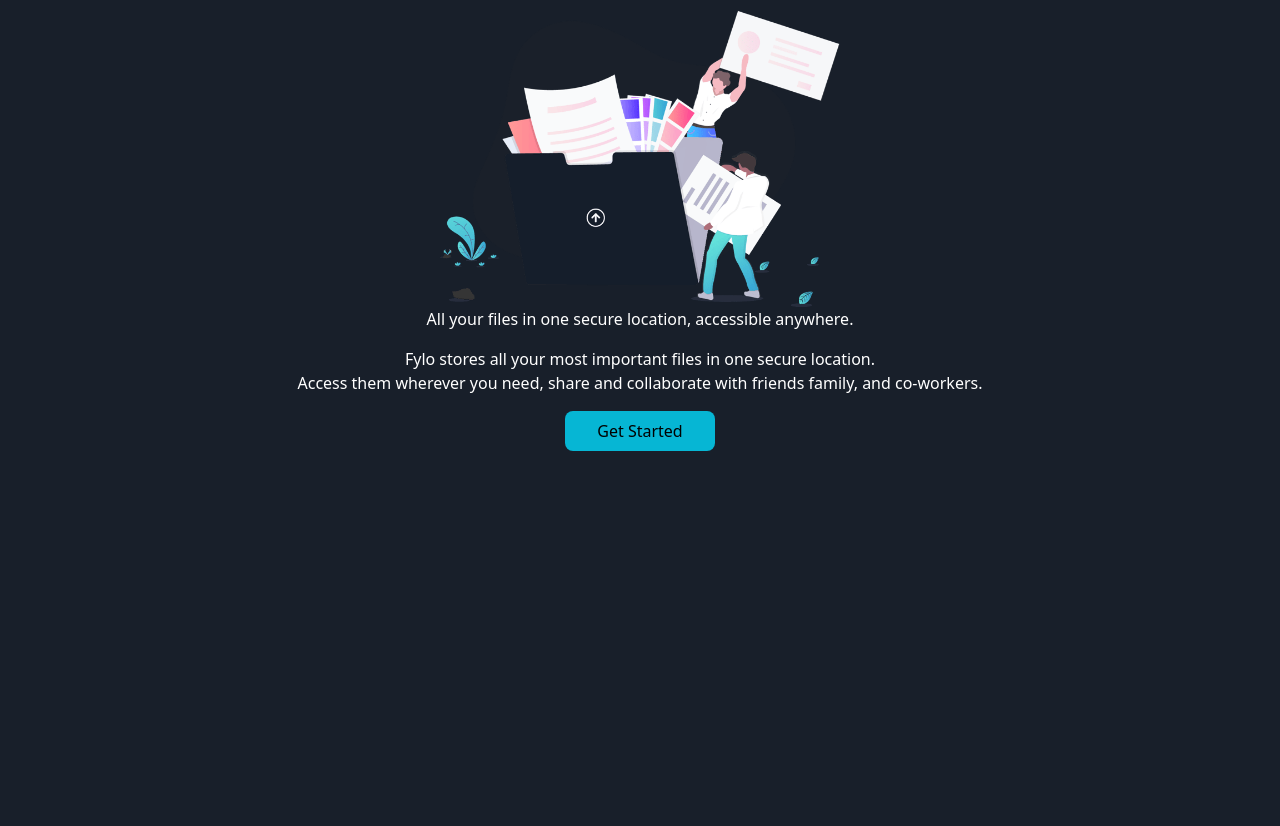
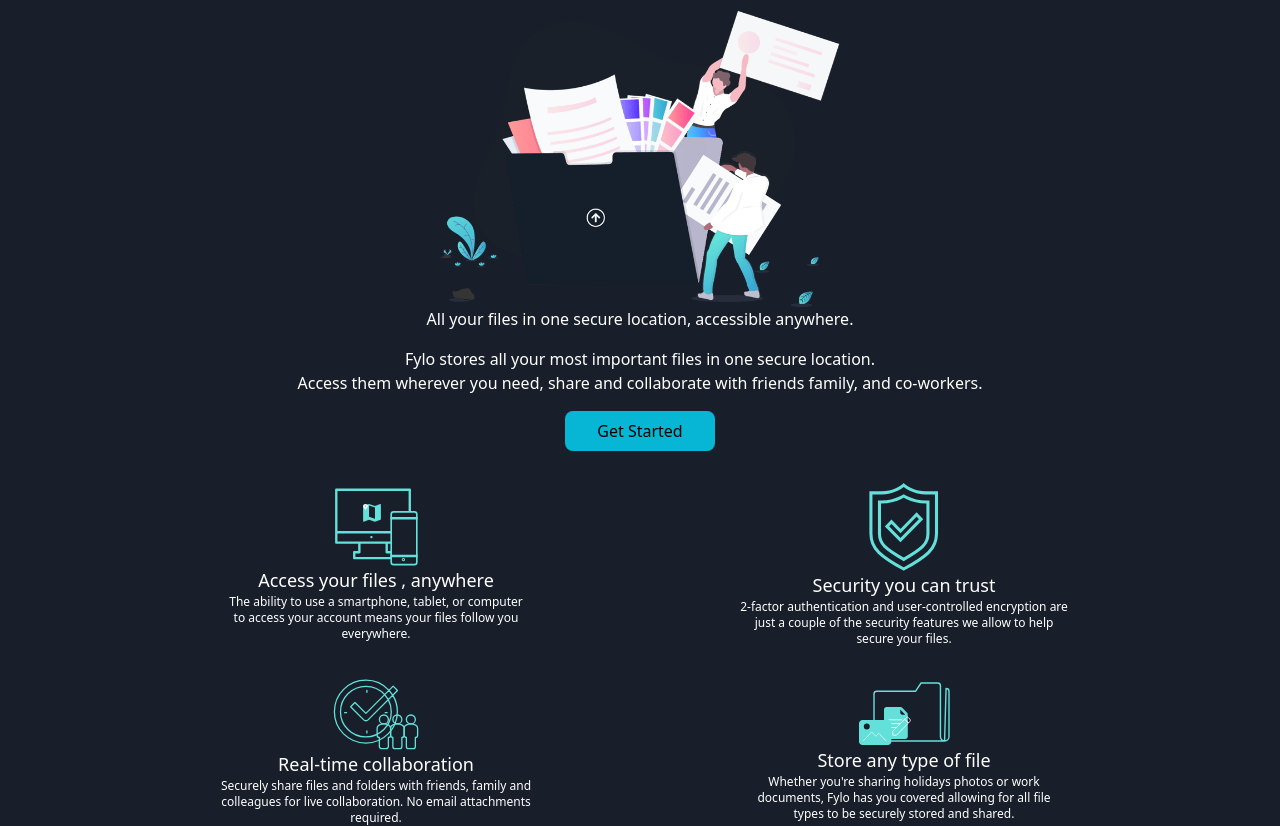
Before and after one commit to JohnsonSaka123/fylo-dark-theme-landing-page-master, a plain HTML site: page src/index.html in a window 1280 px wide. Shown: the part 106-932 px from the top of the page. Before the commit the page ends 800 px from the top, so only its background shows below. Drawn offline with Linux system fonts and the light colour scheme.

Commit message:
Feature section done and styled

```diff
--- a/src/index.html
+++ b/src/index.html
@@ -35,13 +35,46 @@
    </header>
 
    <!--Hero section-->
-   <div class="flex justify-center items-center flex-col">
+   <div class="flex justify-center items-center flex-col mb-8">
       <img src="../src/images/illustration-intro.png" alt="" height="400" width="400">
       <h2 class="text-white mb-4">All your files in one secure location, accessible anywhere.</h2>
       <p class="text-white self-center">Fylo stores all your most important files in one secure location.</p>
       <p class="text-white self-center mb-4"> Access them wherever you need, share and collaborate with friends family, and co-workers.</p>
       <button type="submit" class="bg-cyan-500 px-8 py-2 rounded-lg">Get Started</button>
     </div>
+
+
+    <!-- Features section -->
+    <div class="mx-32 grid grid-cols-2 gap-8">
+      <div class="flex justify-center items-center flex-col">
+        <img src="./images/icon-access-anywhere.svg" alt="access-your-file-icon" class="max-w-full w-auto">
+        <h2 class="text-white text-lg mb-2">Access your files , anywhere</h2>
+        <p class="text-white text-xs text-center">The ability to use a smartphone, tablet, or computer <br> to access your account means your
+        files follow you <br> everywhere.</p>
+      </div>
+
+      <div  class="flex justify-center items-center flex-col">
+        <img src="./images/icon-security.svg" alt="security" class="max-w-full w-auto">
+        <h2  class="text-white text-lg mb-2">Security you can trust</h2>
+        <p class="text-white text-center text-xs">2-factor authentication and user-controlled encryption are  <br>just a couple of the security
+        features we allow to help  <br>secure your files.</p>
+      </div>
+
+      <div  class="flex justify-center items-center flex-col">
+        <img src="./images/icon-collaboration.svg" alt="real-time-collaboration" class="max-w-full w-auto">
+        <h2  class="text-white text-lg mb-2">Real-time collaboration</h2>
+        <p class="text-white text-center text-xs">Securely share files and folders with friends, family and  <br> colleagues for live collaboration.
+        No email attachments  <br> required.</p>
+      </div>
+
+      <div  class="flex justify-center items-center flex-col">
+        <img src="./images/icon-any-file.svg" alt="store-any-file" class="max-w-full w-auto">
+        <h2  class="text-white text-lg mb-2">Store any type of file</h2>
+        <p class="text-white text-center text-xs">Whether you're sharing holidays photos or work <br> documents, Fylo has you covered allowing for all
+        file <br> types to be securely stored and shared.</p>
+      </div>
+
+     </div>
 
   <!--
 
@@ -53,23 +86,19 @@
 
   Access your files, anywhere
 
-  The ability to use a smartphone, tablet, or computer to access your account means your
-  files follow you everywhere.
 
-  Security you can trust
 
-  2-factor authentication and user-controlled encryption are just a couple of the security
-  features we allow to help secure your files.
 
-  Real-time collaboration
 
-  Securely share files and folders with friends, family and colleagues for live collaboration.
-  No email attachments required.
 
-  Store any type of file
 
-  Whether you're sharing holidays photos or work documents, Fylo has you covered allowing for all
-  file types to be securely stored and shared.
+
+
+
+
+
+
+
 
   Stay productive, wherever you are
 
```
Also changed, not shown: src/dist/output.css.
